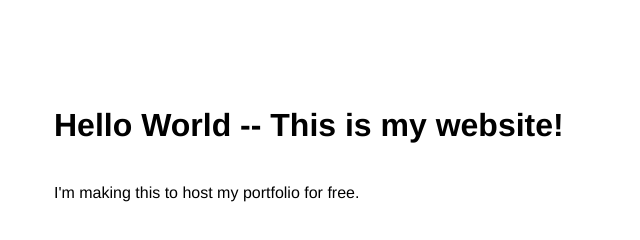
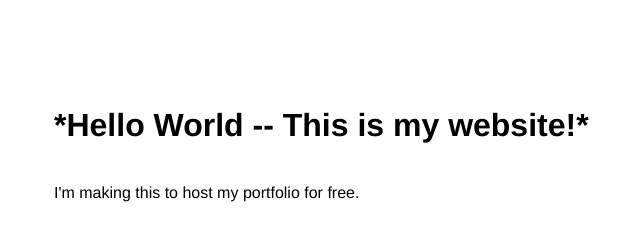
Before and after one commit to songlinyi/songlinyi75, a plain HTML site: page index.html in a window 1280 px wide. Shown: the whole page, without its empty margins (86-726 px from the left). Drawn offline with Linux system fonts and the light colour scheme.

Commit message:
Update index.html

```diff
--- a/index.html
+++ b/index.html
@@ -2,11 +2,11 @@
 <html>
   <head>
     <meta charset="utf-8">
-    <title>Linyi Song</title>
+    <title>Song Linyi</title>
     <link rel="stylesheet" type="text/css" href="main.css">
   </head>
   <body>
-    <h1>Hello World -- This is my website!</h1>
+    <h1>*Hello World -- This is my website!*</h1>
     <p>I'm making this to host my portfolio for free.</p>
   </body>
 </html>
```
